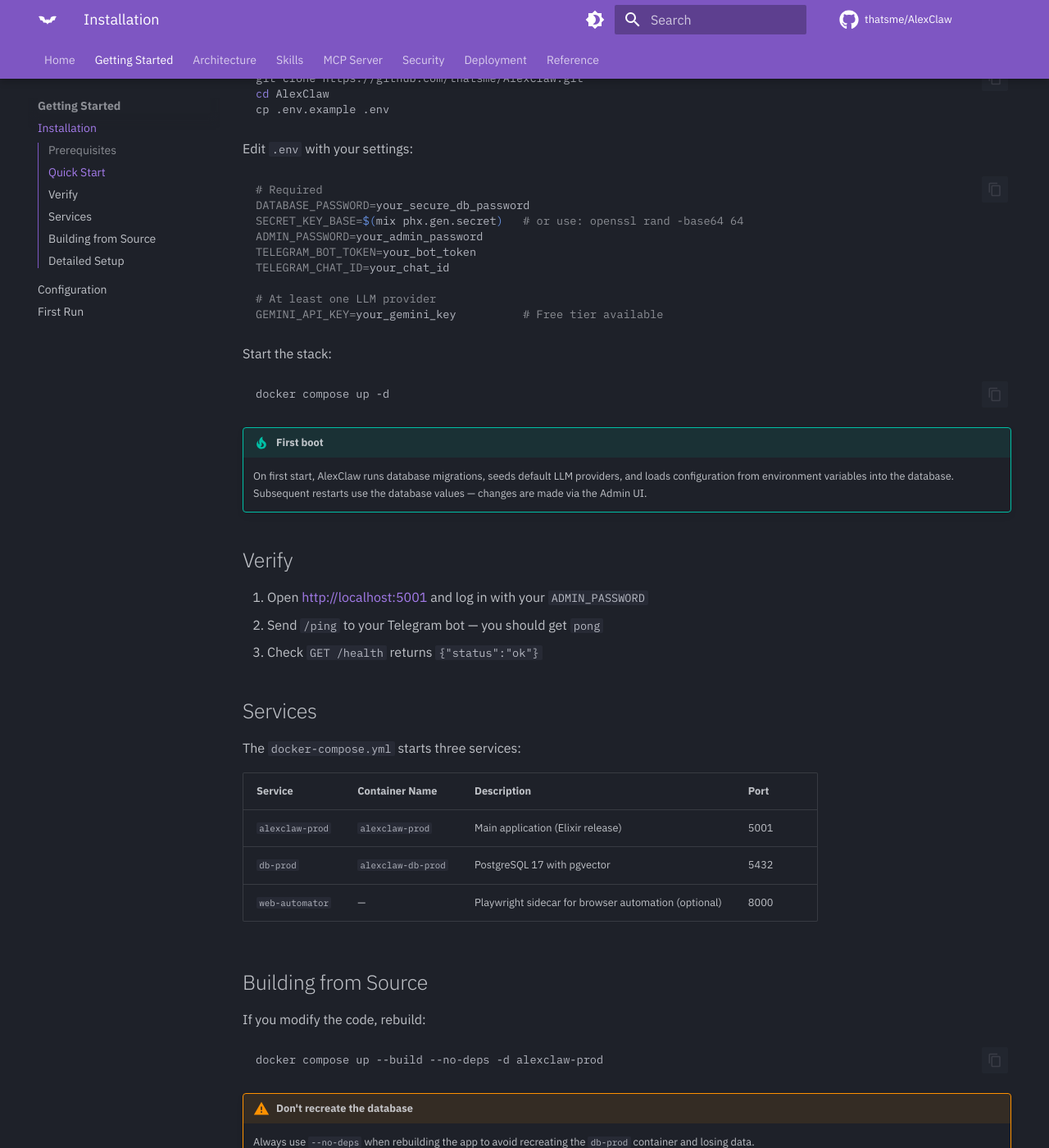
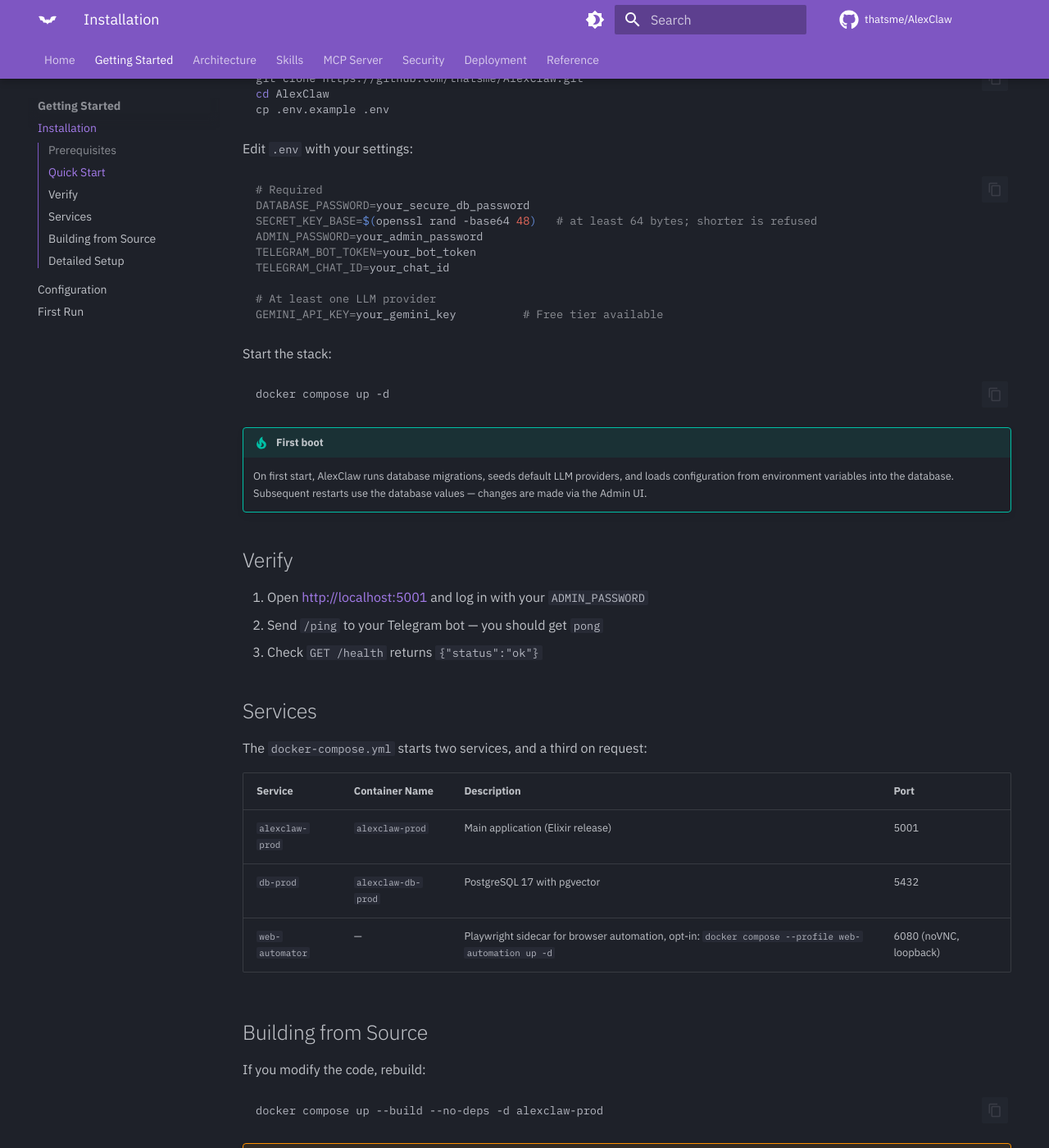
Before and after one commit to thatsme/AlexClaw, an MkDocs documentation site: the page built from docs/getting-started/installation.md, in a window 1280 px wide and 1400 px high, scrolled down 429 px. Shown: the whole window at 82% size. Built offline with MkDocs 1.6.1 and Material for MkDocs 9.7.7, drawn with Linux system fonts in a browser that asks for light colours; comment, search, counter and statistics services are not loaded.

Commit message:
fix(config): SECRET_KEY_BASE shorter than 64 bytes stops the start
Phoenix's cookie store needs 64 bytes; shorter, the app started and the
login page failed with an error that did not name the variable. The
boot now refuses it with its length and the command to generate one
(openssl rand -base64 48). The .env.example placeholder, CHANGE_ME, is
refused the same way.

````diff
--- a/docs/getting-started/installation.md
+++ b/docs/getting-started/installation.md
@@ -19,7 +19,7 @@ Edit `.env` with your settings:
 ```bash
 # Required
 DATABASE_PASSWORD=your_secure_db_password
-SECRET_KEY_BASE=$(mix phx.gen.secret)   # or use: openssl rand -base64 64
+SECRET_KEY_BASE=$(openssl rand -base64 48)   # at least 64 bytes; shorter is refused
 ADMIN_PASSWORD=your_admin_password
 TELEGRAM_BOT_TOKEN=your_bot_token
 TELEGRAM_CHAT_ID=your_chat_id
@@ -45,13 +45,13 @@ docker compose up -d
 
 ## Services
 
-The `docker-compose.yml` starts three services:
+The `docker-compose.yml` starts two services, and a third on request:
 
 | Service | Container Name | Description | Port |
 |---|---|---|---|
 | `alexclaw-prod` | `alexclaw-prod` | Main application (Elixir release) | 5001 |
 | `db-prod` | `alexclaw-db-prod` | PostgreSQL 17 with pgvector | 5432 |
-| `web-automator` | — | Playwright sidecar for browser automation (optional) | 8000 |
+| `web-automator` | — | Playwright sidecar for browser automation, opt-in: `docker compose --profile web-automation up -d` | 6080 (noVNC, loopback) |
 
 ## Building from Source
 
````
Also changed, not shown: SECURITY.md (+1 -1 lines), 3 other files.
